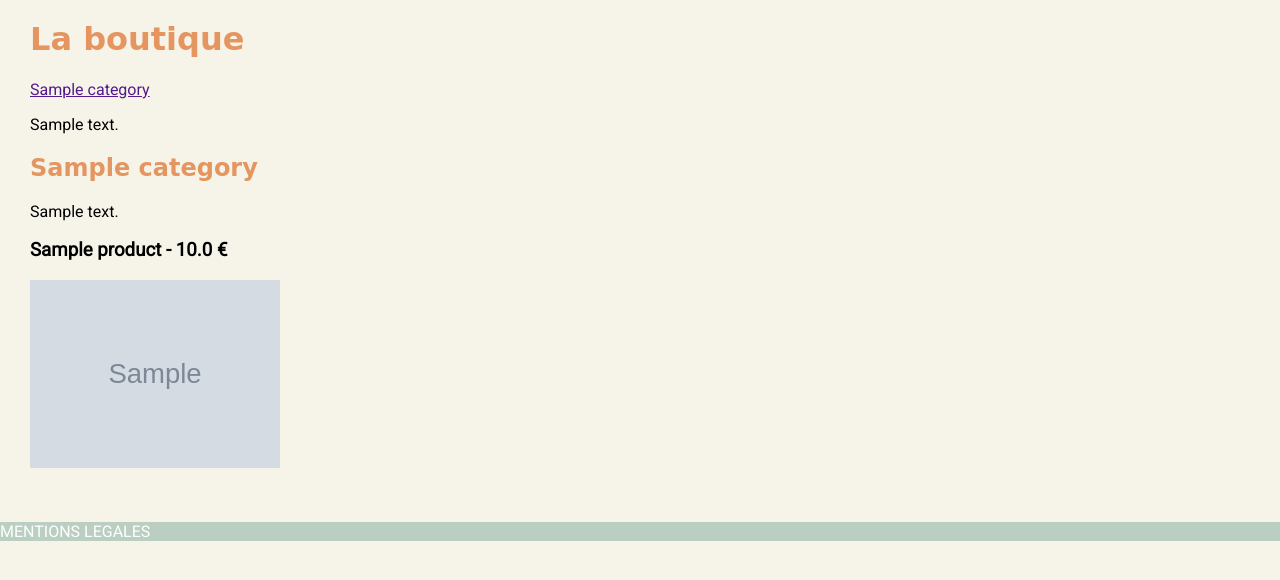
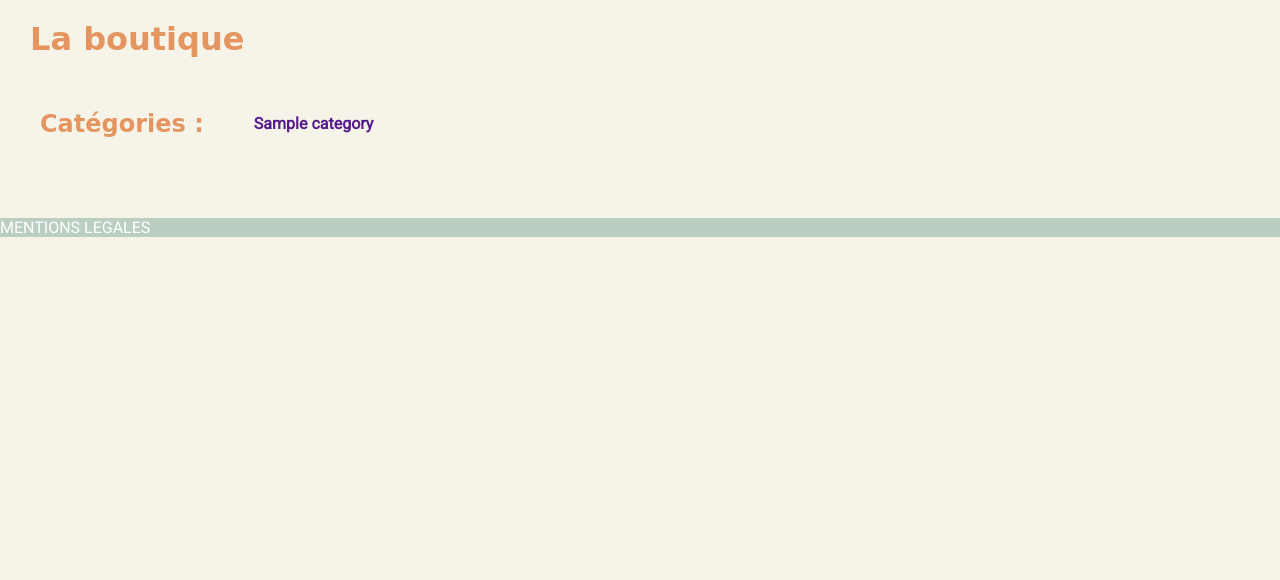
Before and after one commit to Stargate136/dropshipping, a Django app: page /products/ in a window 1280 px wide. Shown: the part 181-761 px from the top of the page. Run offline with Django 3.2, Linux system fonts and the light colour scheme; tables that the repository leaves empty hold one stand-in row (values such as "Sample post"); grey boxes marked "Sample" are stand-in pictures; some web fonts are replaced.

Commit message:
Ajout de style a la page boutique

```diff
--- /dev/null
+++ b/src/store/static/store/css/products.css
@@ -0,0 +1,80 @@
+.categories {
+    padding: 10px;
+    display: flex;
+    align-items: center;
+}
+
+.categories-buttons{
+    list-style: none;
+    display: flex;
+    justify-content: space-between;
+    align-items: center;
+}
+
+.category-link {
+    text-decoration: none;
+    font-weight: 600;
+    padding: 10px;
+}
+
+.categories-buttons li {
+    position: relative;
+}
+
+.description {
+    display: none;
+    position: absolute;
+    top: 100%;
+    left: 0
+    background-color: #fff;
+    padding: 10px;
+    box-shadow: 0 2px 5px rgba(0, 0, 0, 0.3);
+    background-color: #fff;
+    color: #000;
+    width: 300%
+}
+
+.category-link:hover {
+    background-color: #DDD;
+    border-radius: 5px;
+}
+
+.category-link:hover + .description {
+    display: block;
+}
+
+.thumbnail-miniature {
+    width: 250px;
+    height: 200px;
+    object-fit: contain;
+    padding-left: 0
+}
+
+.products {
+    display: grid;
+    grid-template-columns: repeat(4, 1fr);
+}
+
+.product {
+    width: 250px;
+    display: flex;
+    flex-direction: column;
+    margin: 30px;
+}
+
+.links-product {
+    display: flex;
+    justify-content: space-around;
+}
+
+.link-products div {
+    width: 100px;
+}
+
+.hide-grid {
+    display: none;
+}
+
+.show-grid {
+    display: grid;
+}
--- /dev/null
+++ b/src/store/static/store/js/products.js
@@ -0,0 +1,19 @@
+const buttonsCategory = document.querySelectorAll(".category-link");
+
+
+for (let button of buttonsCategory ) {
+    button.addEventListener("click", function(event) {
+
+        event.preventDefault();
+
+        categories = document.querySelectorAll(".show-grid");
+        for (let category of categories ) {
+            category.classList.remove("show-grid");
+            category.classList.add("hide-grid");
+        }
+
+        const id = button.dataset.id;
+        const productsCategory = document.querySelector(`.products-category[data-id=${id}`);
+        productsCategory.classList.add("show-grid");
+    });
+}
--- a/src/store/templates/store/products.html
+++ b/src/store/templates/store/products.html
@@ -1,32 +1,53 @@
 {% extends 'base.html' %}
+{% load static %}
 
 {% block head %}
+    <!-- STYLE -->
+        <link rel="stylesheet" href="{% static 'store/css/products.css' %}">
     <title>Boutique - NOM BOUTIQUE</title>
 {% endblock %}
 
 {% block main %}
     <h1>La boutique</h1>
+    <div class="categories">
+        <h2>Catégories : </h2>
+        <ul class="categories-buttons">
+            {% for category in categories %}
+                <li>
+                    <a class="category-link" data-id="{{ category.name }}" href="" >{{ category.name }}</a>
+                    <p class="description" data-id="{{ category.name }}">{{ category.description }}</p>
+                </li>
+            {% endfor %}
+        </ul>
+    </div>
     <div>
         {% for category in categories %}
-        <a href="">{{ category.name }}</a>
+            <div class="products-category hide-grid" data-id="{{ category.name }}">
+                <div class="category-title" data-id="{{ category.name }}">
+                    <h2>{{ category.name }}</h2>
                     <p>{{ category.description }}</p>
-        <!-- TODO : Dans le CSS cacher la description et l'afficher seulement quand le lien est hover -->
+                </div>
+                <div class="products" data-id="{{ category.name }}">
+                    {% for product in category.products.all %}
+                        <div class="product">
+                            <h3>{{ product.name }} - {{ product.price }} €</h3>
+                            <a class="thumbnail-link" href="{{ product.thumbnail_url }}">
+                                <img class="thumbnail-miniature" src="{{ product.thumbnail_url }}" alt="{{ product.name }}">
+                            </a>
+                            <div class="links-product">
+                                <a class="cta" href="{{ product.get_absolute_url }}">Voir le produit</a>
+                                <div>&#160&#160&#160&#160&#160&#160&#160&#160&#160&#160&#160&#160&#160&#160</div>
+                                <!-- TODO : trouver une soution plus propre pour espacer les 2 cta -->
+                                <a class="cta" href="{% url 'store:add-to-cart' product.slug %}">Ajouter au panier</a>
+                            </div>
+                        </div>
                     {% endfor %}
                 </div>
-
-{% for category in categories %}
-    <div>
-        <h2>{{ category.name }}</h2>
-        <p>{{ category.description }}</p>
-        {% for product in category.products.all %}
-            <h3>{{product.name }} - {{ product.price }} €</h3>
-            <a href="{{ product.get_absolute_url }}">
-                <img src="{{ product.thumbnail_url }}" alt="{{ product.name }}" style="max-width: 250px;">
-                <!-- TODO : basculer style dans CSS -->
-            </a>
+            </div>
         {% endfor %}
     </div>
-    <!-- TODO : Dans le CSS cacher et afficher seulement quand le lien correspondant est cliqué -->
-{% endfor %}
+{% endblock %}
 
+{% block js %}
+    <script src="{% static 'store/js/products.js' %}"></script>
 {% endblock %}
```
Lines whose indentation alone changed are shown as unchanged.
